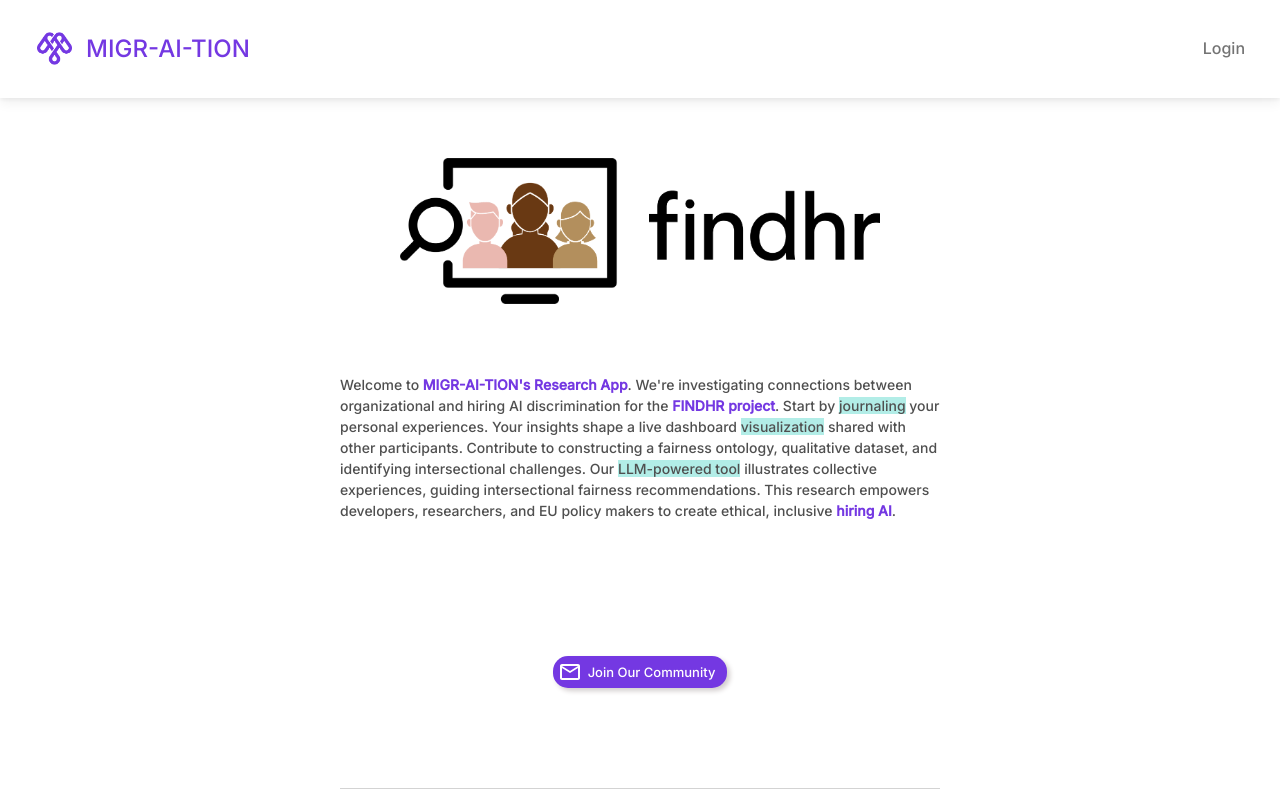
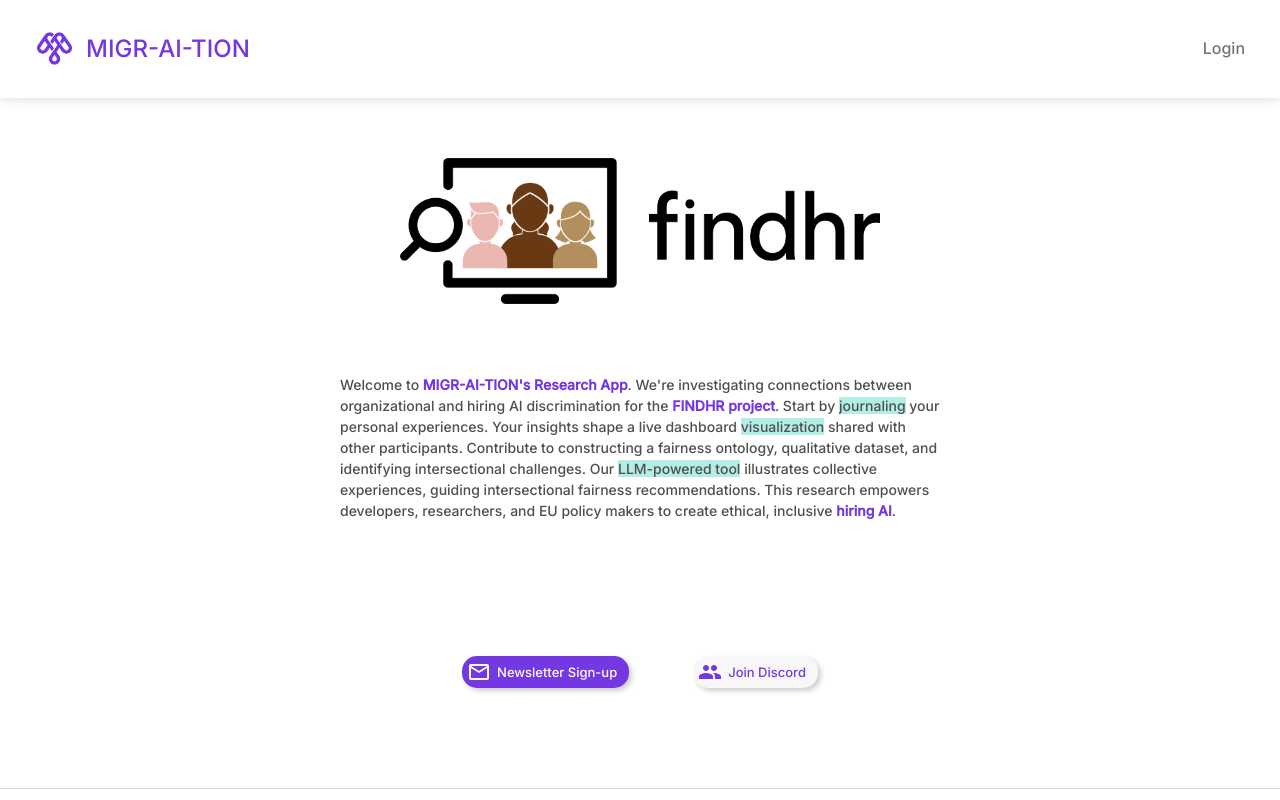
Before and after one commit to mig-projects/journaling-frontend, a React (Create React App) app: page / in a window 1280 px wide. Shown: the top 800 px of the page. Built offline with nearby package versions, Linux system fonts and the light colour scheme; no server answers.

Commit message:
Fixed horizontal bar and

```diff
--- a/src/pages/home/Home.css
+++ b/src/pages/home/Home.css
@@ -100,16 +100,20 @@
   display: flex;
   justify-content: center;
 
-  .githubSignupButton {
+  .discordSignupButton {
     background: #f7f7f7;
     color: #7438e2;
     border-radius: 15px;
     box-shadow: 3px 3px 5px #d3cece;
   }
 
-  .githubSignupButton:hover {
+  .discordSignupButton:hover {
     background: #f7f7f7;
     color: #b2ede7;
+
+    .discordSignupIcon.MuiSvgIcon-root {
+      color: #b2ede7;
+    }
   }
 
   .newsletterButton {
@@ -174,17 +178,12 @@
   display: flex;
   justify-content: center;
   margin: 50px;
-
-  .gitHubSignUpIcon.MuiChip-root {
-    color: #7438e2;
-  }
 }
 
 .horizontal {
   display: block;
   margin: 0 auto;
-  width: 80%;
-  max-width: 600px;
+  width: 100%;
 }
 
 .logosGridContainer {
--- a/src/pages/home/Home.js
+++ b/src/pages/home/Home.js
@@ -18,6 +18,7 @@
 
 import Chip from "@mui/material/Chip";
 import MailOutlineIcon from "@mui/icons-material/MailOutline";
+import PeopleIcon from "@mui/icons-material/People";
 
 import "./Home.css";
 import { useAuth } from "../../contexts/auth";
@@ -219,20 +220,30 @@
           <br />
 
           <div className="buttonContainer">
-            {!isRegisteredUser && (
-              <Stack spacing={8} direction="row" className="footerGrid">
+            <Stack spacing={8} direction="row" className="footerGrid">
+              {!isRegisteredUser && (
                 <Chip
                   variant="contained"
                   component="a"
                   href="/join-community"
                   className="newsletterButton"
-                  label="Join Our Community"
+                  label="Newsletter Sign-up"
                   icon={
                     <MailOutlineIcon color="white" className="newsletterIcon" />
                   }
                 />
-              </Stack>
-            )}
+              )}
+              <Chip
+                variant="contained"
+                className="discordSignupButton"
+                component="a"
+                href="https://discord.gg/7sz8DHpbTG"
+                label="Join Discord"
+                icon={
+                  <PeopleIcon color="primary" className="discordSignupIcon" />
+                }
+              />
+            </Stack>
           </div>
         </div>
         <hr className="horizontal" />
```
